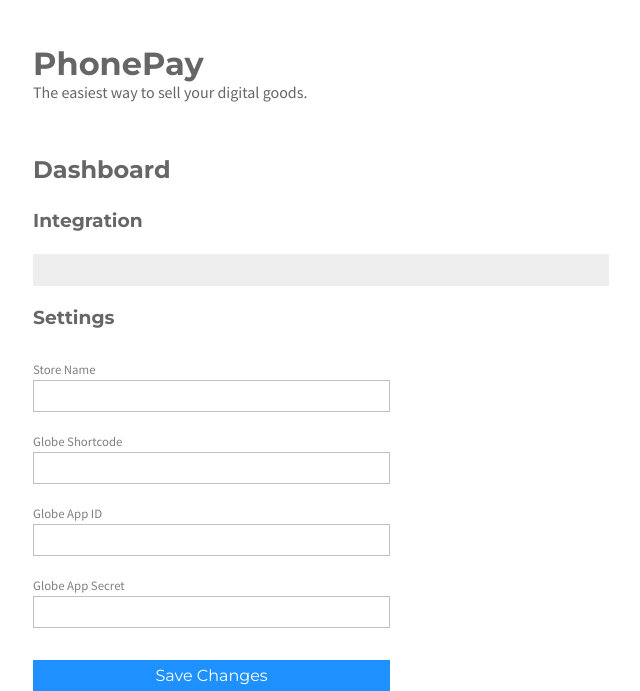
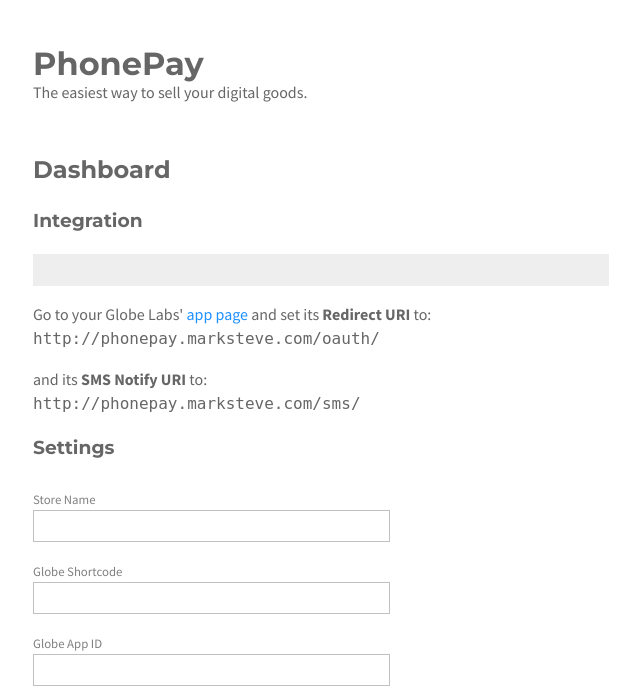
Before and after one commit to marksteve/purrchase, a Flask app: template templates/dashboard.html in a window 1280 px wide. Shown: the top 691 px of the page, without its empty margins (319-959 px from the left). Run offline with Flask 2, Linux system fonts and the light colour scheme; the template is opened without the code that fills it, so the values that code supplies are empty; some libraries are stand-ins or nearby versions.

Commit message:
MOAR instructions

```diff
--- a/templates/dashboard.html
+++ b/templates/dashboard.html
@@ -20,7 +20,16 @@
 
 <h3>Integration</h3>
 <pre class="integration"><code>{{ integration.format(merchant.globe_shortcode)|escape }}</code></pre>
-
+<p>
+Go to your Globe Labs'
+  <a href="http://www.globelabs.com.ph/apps/{{ merchant.globe_app_id }}/edit">app page</a>
+  and set its <strong>Redirect URI</strong> to:<br>
+  <code>http://phonepay.marksteve.com/oauth/{{ merchant.globe_shortcode }}</code>
+</p>
+<p>
+  and its <strong>SMS Notify URI</strong> to:<br>
+  <code>http://phonepay.marksteve.com/sms/{{ merchant.globe_shortcode }}</code>
+</p>
 <h3>Settings</h3>
 <form action="/info" method="post">
   <p>
--- a/templates/index.html
+++ b/templates/index.html
@@ -29,7 +29,7 @@
 <form action="/signup" method="post">
   <p class="globelabs">
     Register at
-    <a target="_blank" href="http://developer.globelabs.com.ph/"><img class="globe-logo" src="/static/images/globe-logo.jpg"/>GlobeLabs</a> if you
+    <a target="_blank" href="http://developer.globelabs.com.ph/"><img class="globe-logo" src="/static/images/globe-logo.jpg">Globe Labs</a> if you
     haven't yet.
   </p>
   <h2>Get started in 5 minutes!</h2>
```
